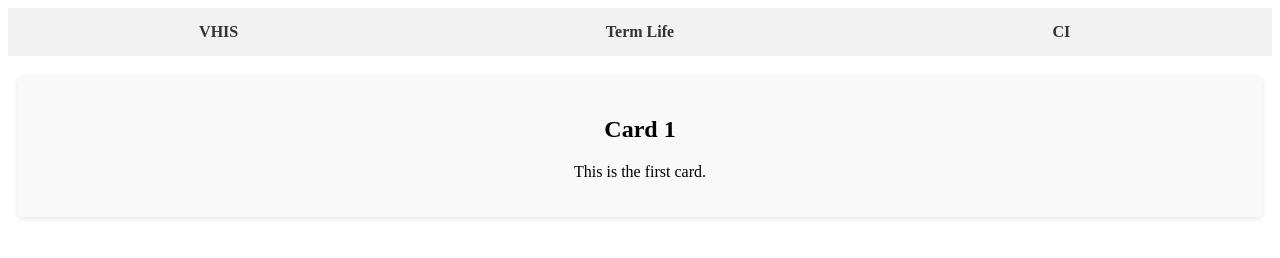
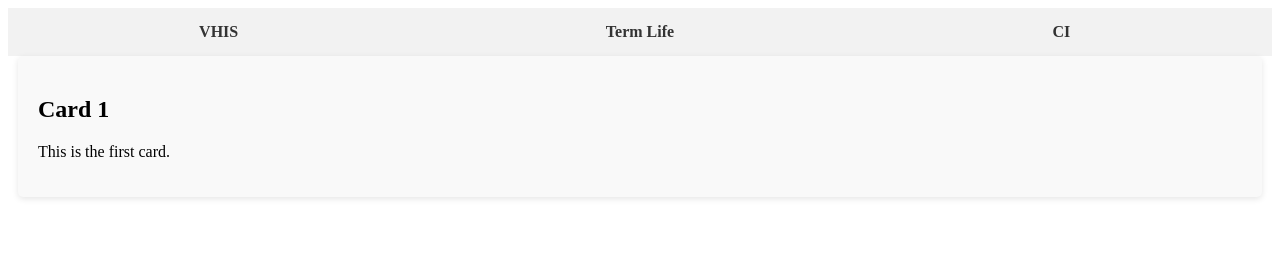
Before and after one commit to notaprokc/testing, a plain HTML site: page index.html in a window 1280 px wide. Drawn offline with Linux system fonts and the light colour scheme.

Commit message:
Update index.html

```diff
--- a/index.html
+++ b/index.html
@@ -15,10 +15,8 @@
     </ul>
   </nav>
 
-  <div class="carousel">
-    <div class="card-container">
-      <!-- Cards will be dynamically loaded here -->
-    </div>
+  <div class="card-container">
+    <!-- Cards will be dynamically loaded here -->
   </div>
 
   <script src="scripts.js"></script>
```
